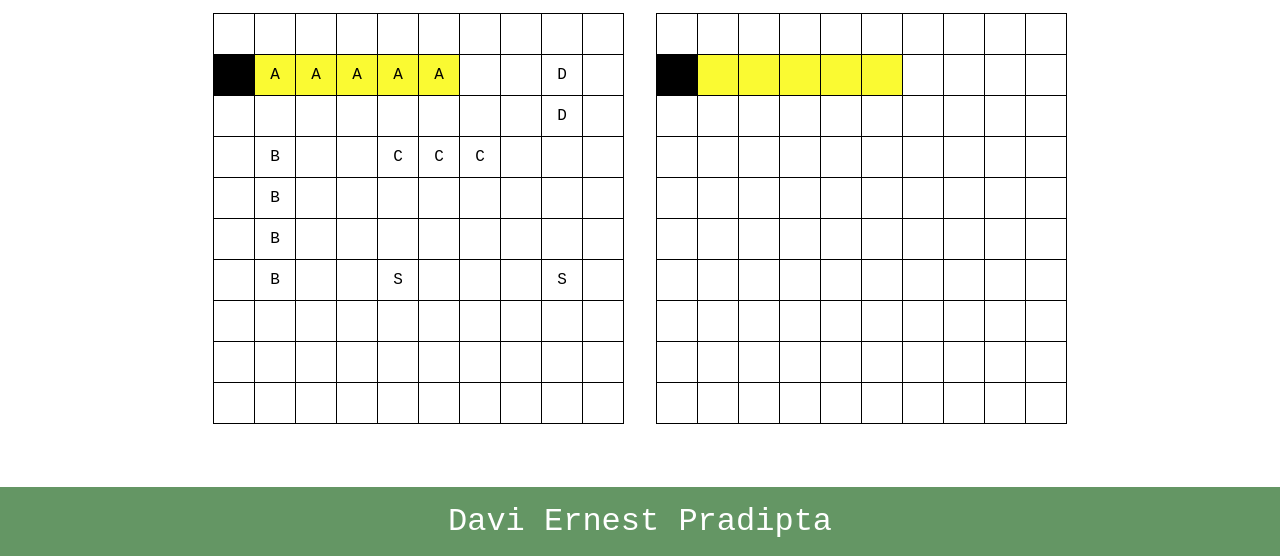
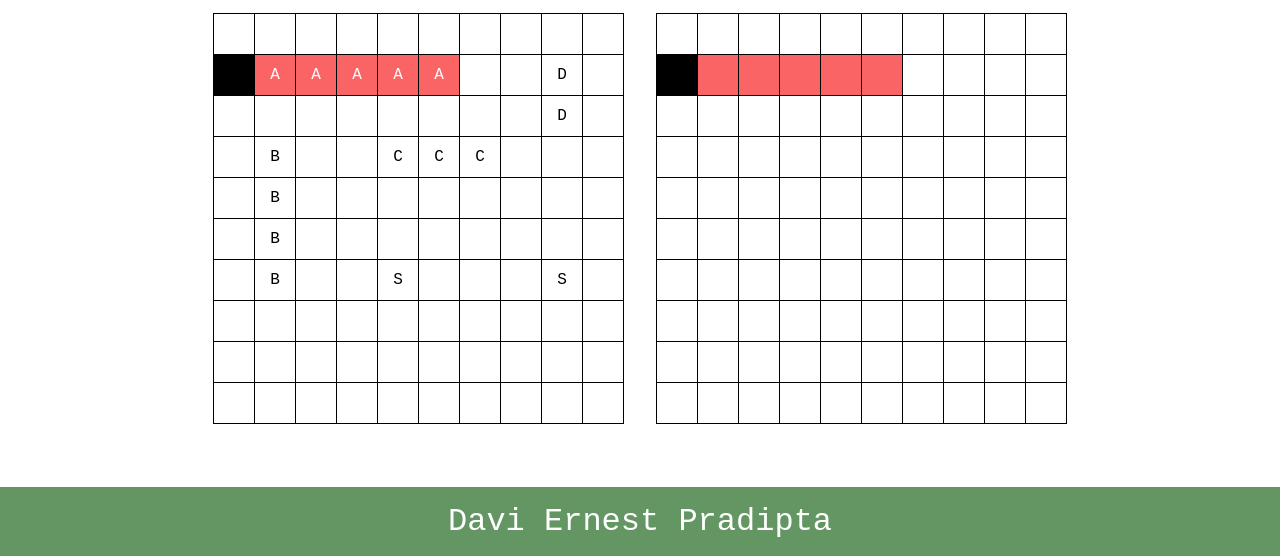
Before and after one commit to DaviErnestPradipta/Odin-Battleship, a website built with webpack: page src/template.html in a window 1280 px wide. Shown: the part 244-800 px from the top of the page. Built offline with nearby package versions, Linux system fonts and the light colour scheme.

Commit message:
Add stripClass function

```diff
--- a/src/helper/Constants.js
+++ b/src/helper/Constants.js
@@ -1,4 +1,5 @@
 export const BOARD_SIZE = 10;
+
 export const letterMap = {
     5: 'A',
     4: 'B',
@@ -6,3 +7,10 @@ export const letterMap = {
     2: 'D',
     1: 'S'
 };
+
+export const states = [
+    'placed',
+    'hit',
+    'sunk',
+    'miss'
+];
--- a/src/helper/DOM.js
+++ b/src/helper/DOM.js
@@ -1,4 +1,4 @@
-import {BOARD_SIZE, letterMap} from "./Constants.js";
+import {BOARD_SIZE, letterMap, states} from "./Constants.js";
 
 export function createBoard(containerSelector) {
     const board = document.querySelector(containerSelector);
@@ -25,14 +25,14 @@ export function updateTracker(length, boardSelector, state) {
         !ship.classList.contains(state)
     );
 
-    if ((side && state !== 'hit') || !side) target.classList.add(state);
+    if ((side && state !== 'hit') || !side) stripClass(target).classList.add(state);
 }
 
 export function updateCell(x, y, boardSelector, state) {
     const board = document.querySelector(boardSelector);
     const cellIndex = y * BOARD_SIZE + x;
     const cell = board.children[cellIndex];
-    cell.classList.add(state);
+    stripClass(cell).classList.add(state);
 }
 
 function revealShip(length, x, y, isVertical = false, boardSelector) {
@@ -48,3 +48,11 @@ function revealShip(length, x, y, isVertical = false, boardSelector) {
         if (cell) cell.textContent = letterMap[length];
     }
 }
+
+function stripClass (element) {
+    states.forEach(state => {
+        if (element.classList.contains(state)) element.classList.remove(state)
+    });
+
+    return element;
+}
--- a/src/helper/Gameboard.js
+++ b/src/helper/Gameboard.js
@@ -40,7 +40,11 @@ export default class Gameboard {
 
             updateTracker(cell.length, this.boardSelector, 'hit');
             updateCell(x, y, this.boardSelector, 'hit');
-            if (cell.isSunk()) updateTracker(cell.length, this.boardSelector, 'sunk');
+            if (cell.isSunk()) {
+                updateTracker(cell.length, this.boardSelector, 'sunk');
+                for (const [row, col] of shipData.positions)
+                    updateCell(col, row, this.boardSelector, 'sunk');
+            }
         }
 
         else {
--- a/src/script.css
+++ b/src/script.css
@@ -83,6 +83,7 @@ main {
     display: flex;
     justify-content: center;
     align-items: center;
+    cursor: default;
 }
 
 .tracker > .placed {
@@ -96,16 +97,12 @@ main {
     color: black;
 }
 
-.tracker > .sunk {
+.tracker > .sunk,
+.board > div.sunk {
     background-color: var(--third-color);
     color: white;
 }
 
-.board > div.hit {
-    cursor: default;
-}
-
 .board > div.miss {
     background-color: black;
-    cursor: default;
 }
```
